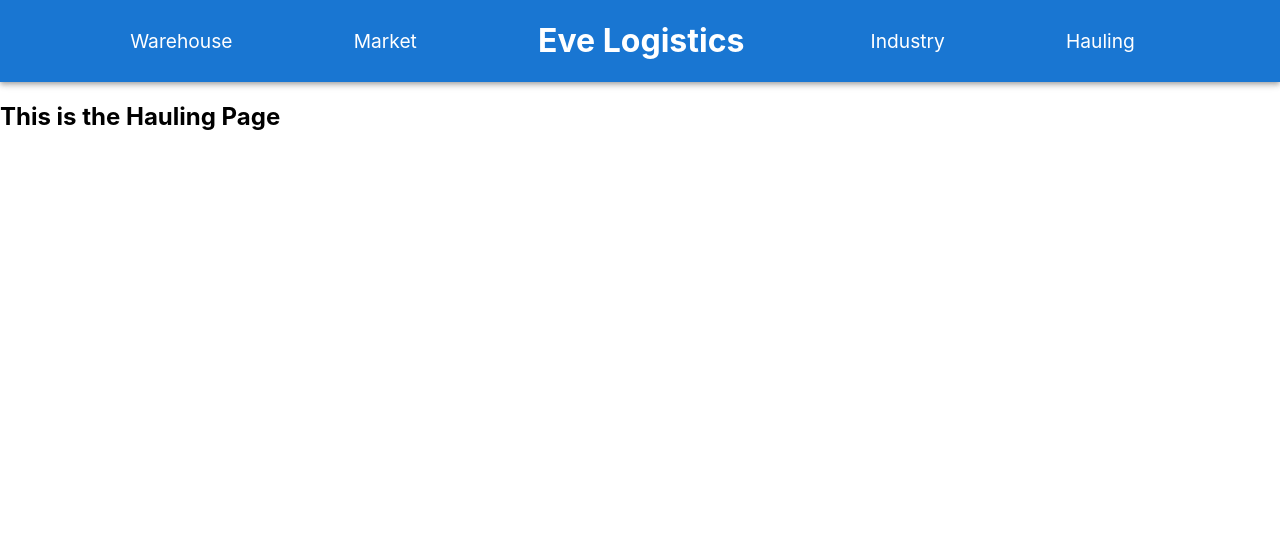
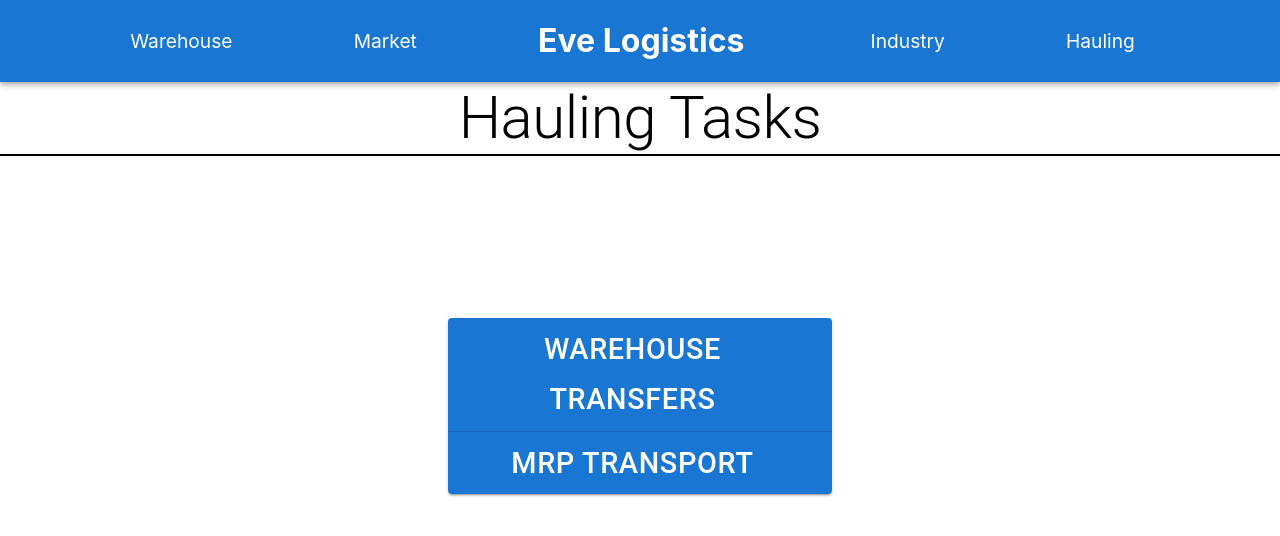
Before and after one commit to Revivedaniel/EveLogistics-Frontend, a React (Create React App) app in the folder eve-logistics-frontend/: page /hauling in a window 1280 px wide. Shown: the top 536 px of the page. Built offline with nearby package versions, Linux system fonts and the light colour scheme.

Commit message:
Created the hauling tasks page

```diff
--- a/eve-logistics-frontend/src/hauling/Hauling.tsx
+++ b/eve-logistics-frontend/src/hauling/Hauling.tsx
@@ -1,5 +1,16 @@
+import GenericTasks from "../general/GenericTasks";
+
+const buttons = [
+    {
+      to: "hauling/warehouse-transfers",
+      title: "Warehouse Transfers"
+    },
+    {
+      to: "hauling/mrp-transport",
+      title: "MRP Transport"
+    }
+  ];
+
 export default function Hauling() {
-    return <>
-        <h2>This is the Hauling Page</h2>
-    </>
+    return <GenericTasks heading="Hauling Tasks" buttons={buttons}/>
 }
```
